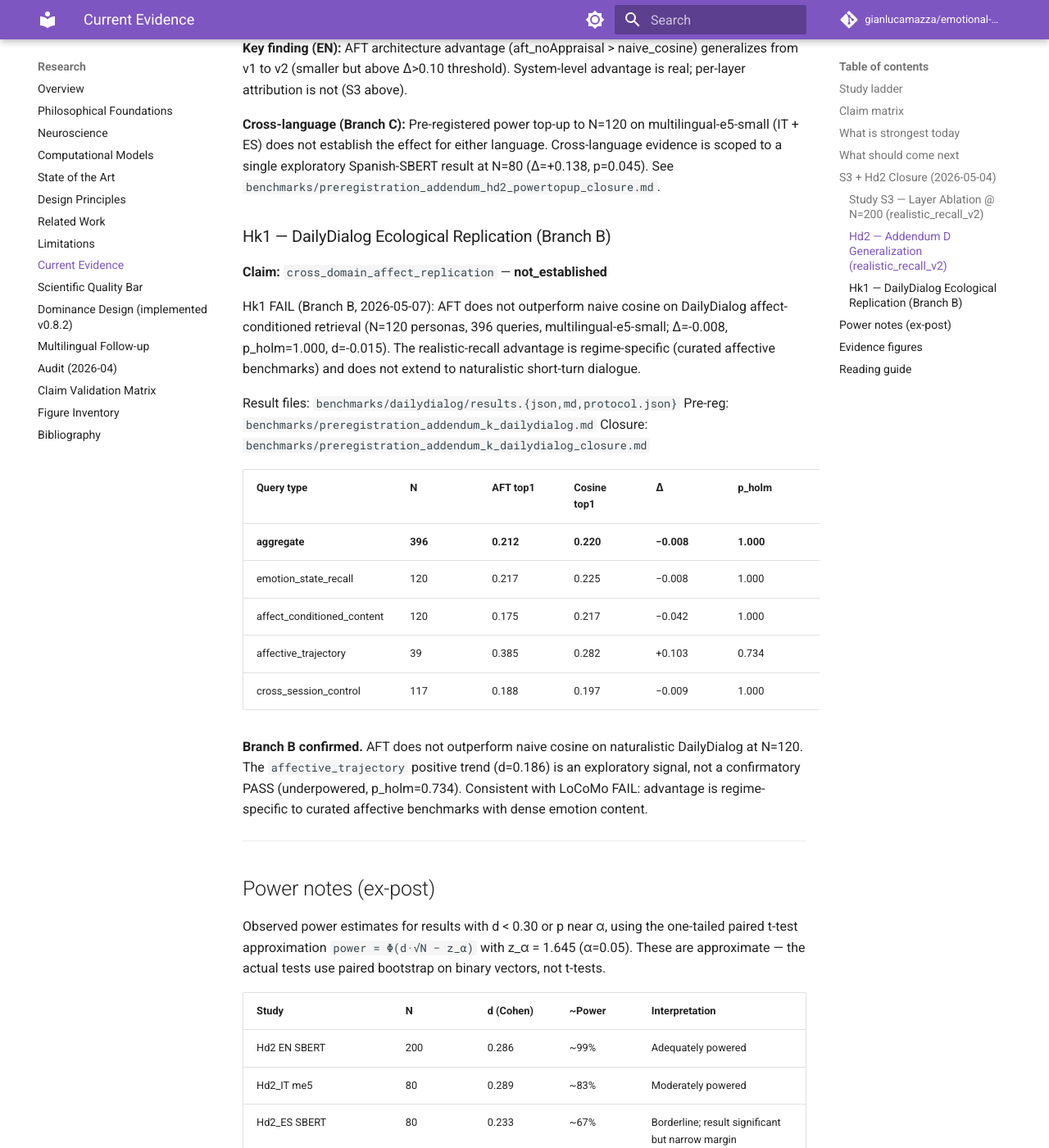
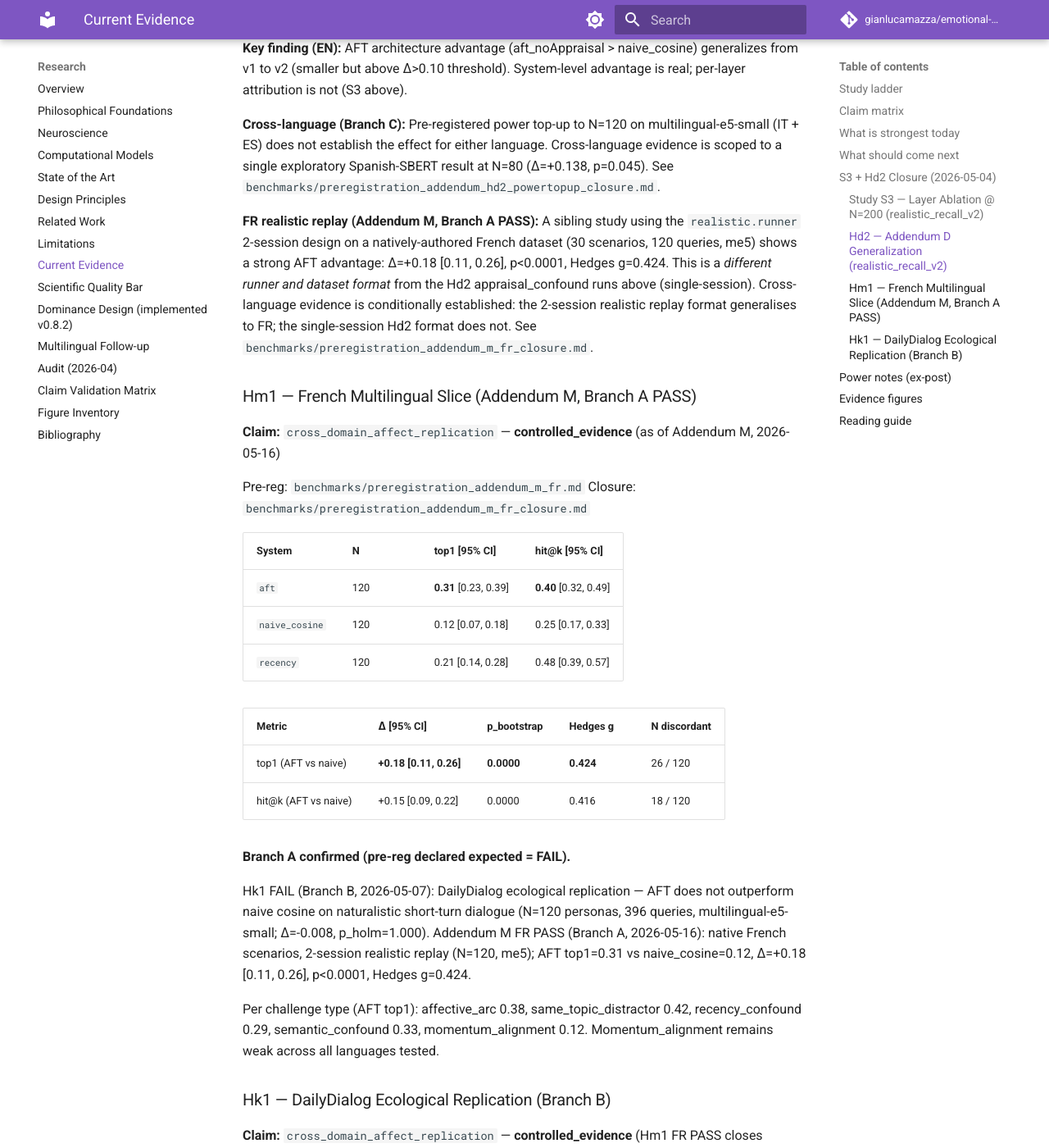
Before and after one commit to gianlucamazza/emotional-memory, an MkDocs documentation site: the page built from docs/research/09_current_evidence.md, in a window 1280 px wide and 1400 px high, scrolled down 8244 px. Shown: the whole window at 82% size. Built offline with MkDocs 1.6.1 and Material for MkDocs 9.7.7, drawn with Linux system fonts in a browser that asks for light colours; comment, search, counter and statistics services are not loaded; some of the changed text lies outside the part shown.

Commit message:
research(v0.11): closure Addendum M FR + propagation docs + paper + figure
- Closure file: benchmarks/preregistration_addendum_m_fr_closure.md (Branch A PASS)
- claim_validation_matrix.json: cross_domain_affect_replication retry_planned →
  controlled_evidence; FR refs + current_evidence appended to retrieval_affect_aware
  and replayable_multi_session_help
- 09_current_evidence.md: Hm1 section + allowed_public_wording verbatim (test invariant)
- paper/main.tex: Cross-language scope paragraph updated — evidence now two-positive
  (ES-SBERT exploratory + FR-me5 confirmatory)
- scripts/generate_research_figures.py: FR (me5) slice added to _figure_multilingual
- docs/images/research/research_multilingual.png: regenerated with FR bar
- ROADMAP.md WS3b [x]; CHANGELOG.md W1 ordering fix; README.md FR mention

Co-Authored-By: Claude Opus 4.7 <noreply@anthropic.com>

```diff
--- a/docs/research/09_current_evidence.md
+++ b/docs/research/09_current_evidence.md
@@ -167,9 +167,42 @@ multilingual-e5-small (IT + ES) does not establish the effect for either languag
 Cross-language evidence is scoped to a single exploratory Spanish-SBERT result at
 N=80 (Δ=+0.138, p=0.045). See `benchmarks/preregistration_addendum_hd2_powertopup_closure.md`.
 
+**FR realistic replay (Addendum M, Branch A PASS):** A sibling study using the `realistic.runner`
+2-session design on a natively-authored French dataset (30 scenarios, 120 queries, me5) shows a
+strong AFT advantage: Δ=+0.18 [0.11, 0.26], p<0.0001, Hedges g=0.424. This is a *different runner
+and dataset format* from the Hd2 appraisal_confound runs above (single-session). Cross-language
+evidence is conditionally established: the 2-session realistic replay format generalises to FR; the
+single-session Hd2 format does not. See `benchmarks/preregistration_addendum_m_fr_closure.md`.
+
+### Hm1 — French Multilingual Slice (Addendum M, Branch A PASS)
+
+**Claim:** `cross_domain_affect_replication` — **controlled_evidence** (as of Addendum M, 2026-05-16)
+
+Pre-reg: `benchmarks/preregistration_addendum_m_fr.md`
+Closure: `benchmarks/preregistration_addendum_m_fr_closure.md`
+
+| System | N | top1 [95% CI] | hit@k [95% CI] |
+|---|---|---|---|
+| `aft` | 120 | **0.31** [0.23, 0.39] | **0.40** [0.32, 0.49] |
+| `naive_cosine` | 120 | 0.12 [0.07, 0.18] | 0.25 [0.17, 0.33] |
+| `recency` | 120 | 0.21 [0.14, 0.28] | 0.48 [0.39, 0.57] |
+
+| Metric | Δ [95% CI] | p_bootstrap | Hedges g | N discordant |
+|---|---|---|---|---|
+| top1 (AFT vs naive) | **+0.18 [0.11, 0.26]** | **0.0000** | **0.424** | 26 / 120 |
+| hit@k (AFT vs naive) | +0.15 [0.09, 0.22] | 0.0000 | 0.416 | 18 / 120 |
+
+**Branch A confirmed (pre-reg declared expected = FAIL).**
+
+Hk1 FAIL (Branch B, 2026-05-07): DailyDialog ecological replication — AFT does not outperform naive cosine on naturalistic short-turn dialogue (N=120 personas, 396 queries, multilingual-e5-small; Δ=-0.008, p_holm=1.000). Addendum M FR PASS (Branch A, 2026-05-16): native French scenarios, 2-session realistic replay (N=120, me5); AFT top1=0.31 vs naive_cosine=0.12, Δ=+0.18 [0.11, 0.26], p<0.0001, Hedges g=0.424.
+
+Per challenge type (AFT top1): affective_arc 0.38, same_topic_distractor 0.42, recency_confound 0.29,
+semantic_confound 0.33, momentum_alignment 0.12. Momentum_alignment remains weak across all
+languages tested.
+
 ### Hk1 — DailyDialog Ecological Replication (Branch B)
 
-**Claim:** `cross_domain_affect_replication` — **not_established**
+**Claim:** `cross_domain_affect_replication` — **controlled_evidence** (Hm1 FR PASS closes retry_planned)
 
 Hk1 FAIL (Branch B, 2026-05-07): AFT does not outperform naive cosine on DailyDialog affect-conditioned retrieval (N=120 personas, 396 queries, multilingual-e5-small; Δ=-0.008, p_holm=1.000, d=-0.015). The realistic-recall advantage is regime-specific (curated affective benchmarks) and does not extend to naturalistic short-turn dialogue.
 
@@ -208,6 +241,7 @@ vectors, not t-tests.
 | Hd2_ES me5 | 80 | 0.189 | ~52% | Underpowered for this d; FAIL plausibly Type II |
 | Hd2_IT me5 (v120) | 120 | 0.105 | ~38% | Executed at declared power: FAIL; d collapsed vs N=80 |
 | Hd2_ES me5 (v120) | 120 | 0.000 | ~5% | Executed at declared power: FAIL; Δ=0.000 (exact null) |
+| Hm1 FR me5 (realistic.runner) | 120 | 0.424 | >99% | Branch A PASS; strong effect, well-powered |
 | S2 H4 affective_arc SBERT | 40 | ~0.55 (est.) | ~97% | Adequately powered |
 | S2 H5 recency_confound SBERT | 40 | ~0.20 (est.) | ~35% | Underpowered; marginal FAIL expected |
 | S2 H6 momentum_alignment e5 | 40 | ~0.01 (est.) | ~5% | Near-zero true effect or incompatible geometry |
@@ -234,7 +268,7 @@ These figures are generated from the committed benchmark JSON artefacts with
 
 ![S3 ablation study](../images/research/research_ablation_s3.png)
 
-![Multilingual slices (IT + ES)](../images/research/research_multilingual.png)
+![Multilingual slices (IT + ES + FR)](../images/research/research_multilingual.png)
 
 ![LoCoMo negative result](../images/research/research_locomo_negative.png)
 
```
Also changed, not shown: CHANGELOG.md (+8 -1 lines), README.md (+9 -4 lines), ROADMAP.md (+3 -3 lines), benchmarks/preregistration_addendum_m_fr_closure.md (added, +193 -0 lines), docs/research/claim_validation_matrix.json (+25 -13 lines), docs/images/research/research_multilingual.png, 2 other files.
